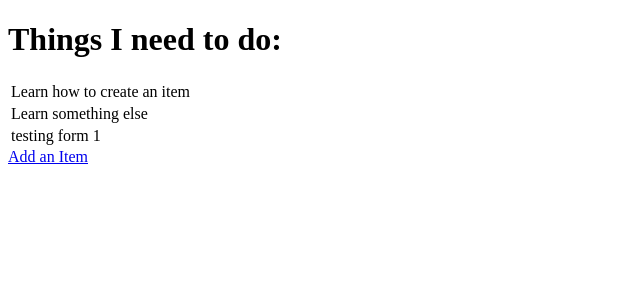
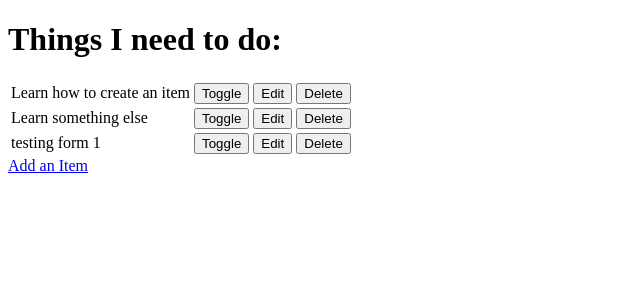
Before and after one commit to TaherCCG/hello-django, a Django app: page / in a window 1280 px wide. Shown: the top 300 px of the page, without its empty margins (0-640 px from the left). Run offline with Django 3.2, Linux system fonts and the light colour scheme; data comes from the database, SQL or seed files in the repository; both versions use the stored data as it was after the commit.

Commit message:
Add: Delete functionality and changed views

```diff
--- a/django_todo/urls.py
+++ b/django_todo/urls.py
@@ -15,11 +15,13 @@ Including another URLconf
 """
 from django.contrib import admin
 from django.urls import path
-from todo.views import get_todo_list, add_item, edit_item
+from todo import views
 
 urlpatterns = [
     path('admin/', admin.site.urls),
-    path('', get_todo_list, name='get_todo_list'),
-    path('add', add_item, name='add'),
-    path('edit/<item_id>', edit_item, name='edit')
+    path('', views.get_todo_list, name='get_todo_list'),
+    path('add', views.add_item, name='add'),
+    path('edit/<item_id>', views.edit_item, name='edit'),
+    path('toggle/<item_id>', views.toggle_item, name='toggle'),
+    path('delete/<item_id>', views.delete_item, name='delete')
 ]
--- a/todo/templates/todo/todo_list.html
+++ b/todo/templates/todo/todo_list.html
@@ -17,6 +17,21 @@
                 {% else %}
                     <td>{{ item.name}}</td>
                 {% endif %}
+                <td>
+                    <a href="/toggle/{{ item.id}}">
+                        <button>Toggle</button>
+                    </a>
+                </td>
+                <td>
+                    <a href="/edit/{{ item.id}}">
+                        <button>Edit</button>
+                    </a>
+                </td>
+                <td>
+                    <a href="/delete/{{ item.id}}">
+                        <button>Delete</button>
+                    </a>
+                </td>
             </tr>
             {% empty %}
             <tr><td>You have nothing to do.</td></tr>
--- a/todo/views.py
+++ b/todo/views.py
@@ -37,3 +37,16 @@ def edit_item(request, item_id):
         'form':form
     }
     return render(request, 'todo/edit_item.html', context)
+
+
+def toggle_item(request, item_id):
+    item = get_object_or_404(Item, id=item_id)
+    item.done = not item.done
+    item.save()
+    return redirect('get_todo_list')
+
+
+def delete_item(request, item_id):
+    item = get_object_or_404(Item, id=item_id)
+    item.delete()
+    return redirect('get_todo_list')
```
Also changed, not shown: db.sqlite3.
